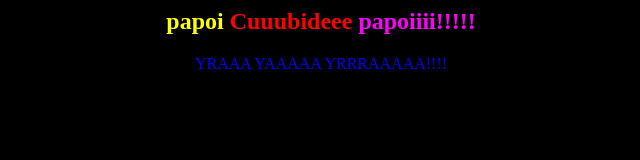
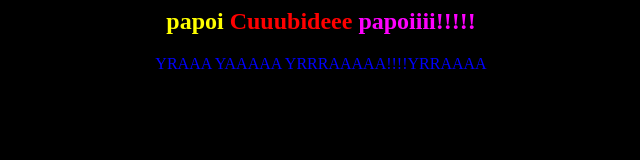
Before and after one commit to volshara85/angulartest, a plain HTML site: page index.html in a window 1280 px wide. Shown: the whole page, without its empty margins (319-959 px from the left). Drawn offline with Linux system fonts and the light colour scheme.

Commit message:
change index.html

```diff
--- a/index.html
+++ b/index.html
@@ -2,7 +2,7 @@
 <body bgcolor=black>
 <center>
 <h2><font color=yellow>papoi</font> <font color=red>Cuuubideee</font> <font color=fuchsia>papoiiii!!!!!</font></h2>
-<font color=blue>YRAAA YAAAAA YRRRAAAAA!!!!</font></h2>
+<font color=blue>YRAAA YAAAAA YRRRAAAAA!!!!YRRAAAA</font></h2>
 
 </center>
 </body>
```
